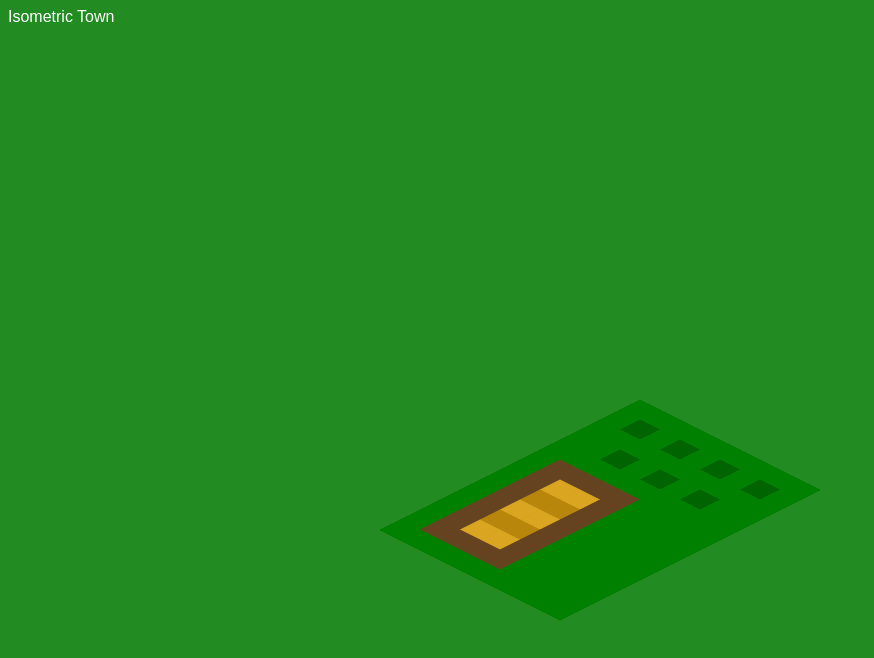
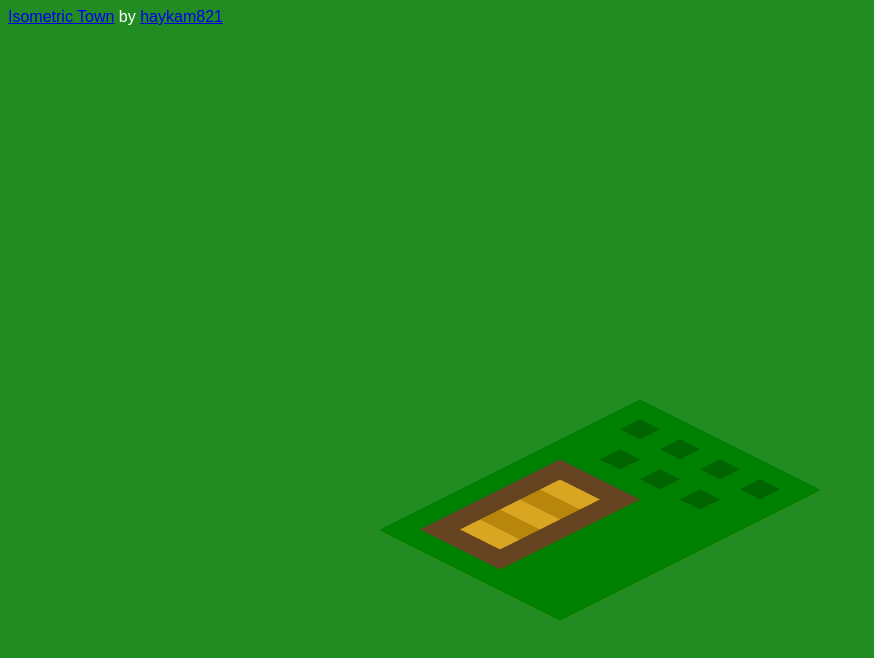
Before and after one commit to haykam821/Isometric-Town, a plain HTML site: page index.html in a window 1280 px wide. Shown: the whole page, without its empty margins (0-874 px from the left). Drawn offline with Linux system fonts and the light colour scheme.

Commit message:
Add links to GitHub profile and repository

```diff
--- a/index.html
+++ b/index.html
@@ -22,7 +22,11 @@
 	</head>
 
 	<body>
-		<span id="label">Isometric Town</span>
+		<span id="label">
+			<a href="https://github.com/haykam821/Isometric-Town/">Isometric Town</a>
+			by
+			<a href="https://github.com/haykam821/">haykam821</a>
+		</span>
 		<canvas id="can">Upgrade</canvas>
 	</body>
 </html>
```
